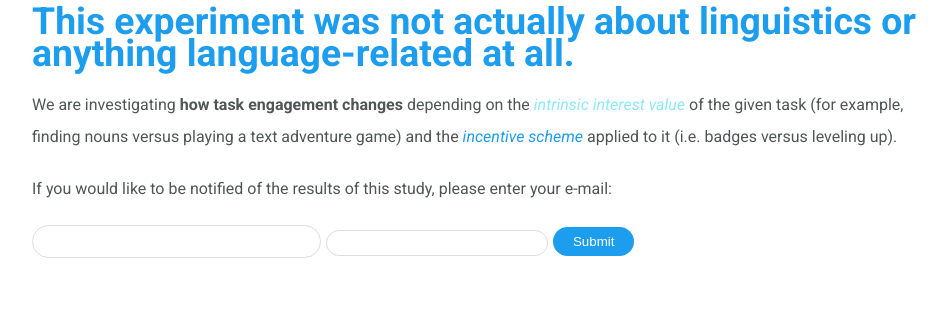
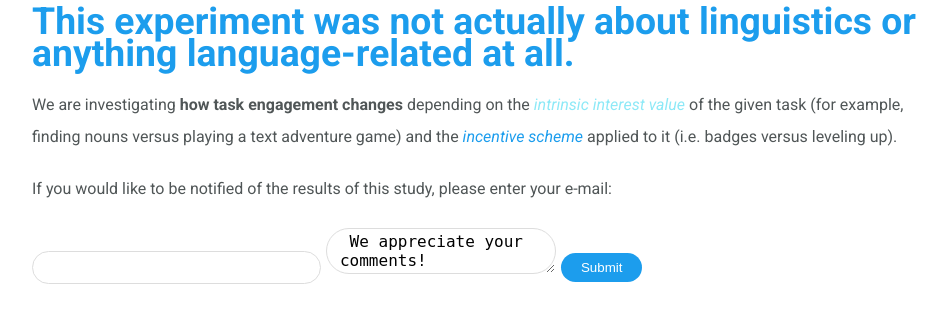
Before and after one commit to fionawood/zabawa, a PHP site: page /debrief.php in a window 1280 px wide. Shown: the part 167-490 px from the top of the page, without its empty margins (160-1107 px from the left). Run offline with PHP 8.4, Linux system fonts and the light colour scheme; some libraries are stand-ins or nearby versions.

Commit message:
;aslkfjfd

```diff
--- a/debrief.php
+++ b/debrief.php
@@ -48,7 +48,7 @@
 
         <form id="debrief-form" action="process_email.php" method="post">
         <input type="email" pattern="[^ @]*@[^ @]*" value="" name = "email">
-        <input type="text" value="" name = "comments">
+        <textarea name="comments"> We appreciate your comments! </textarea>
         <input type="submit" value="Submit"/>
         </form>
 
```
